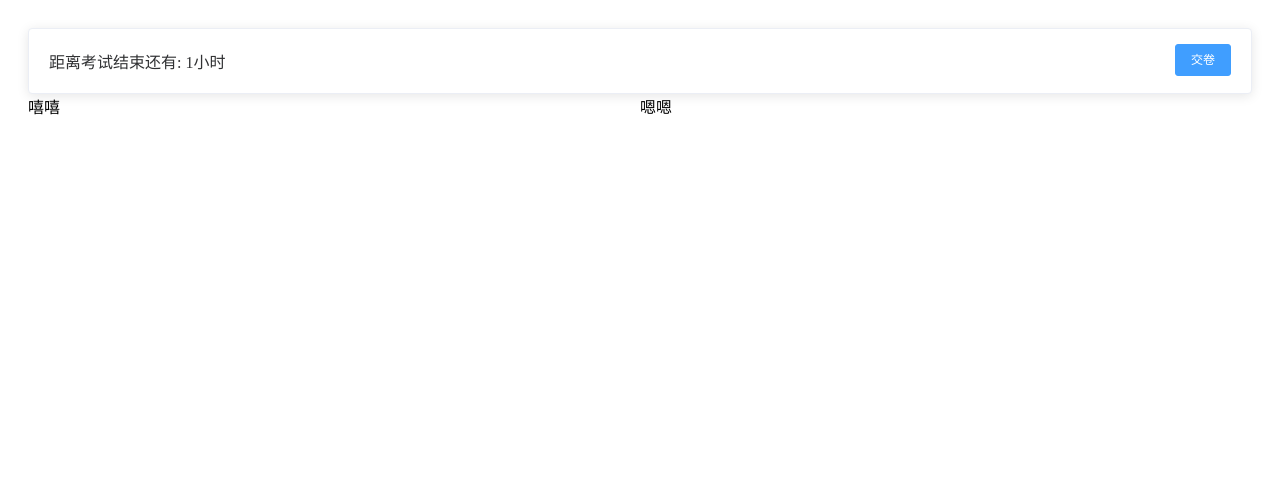
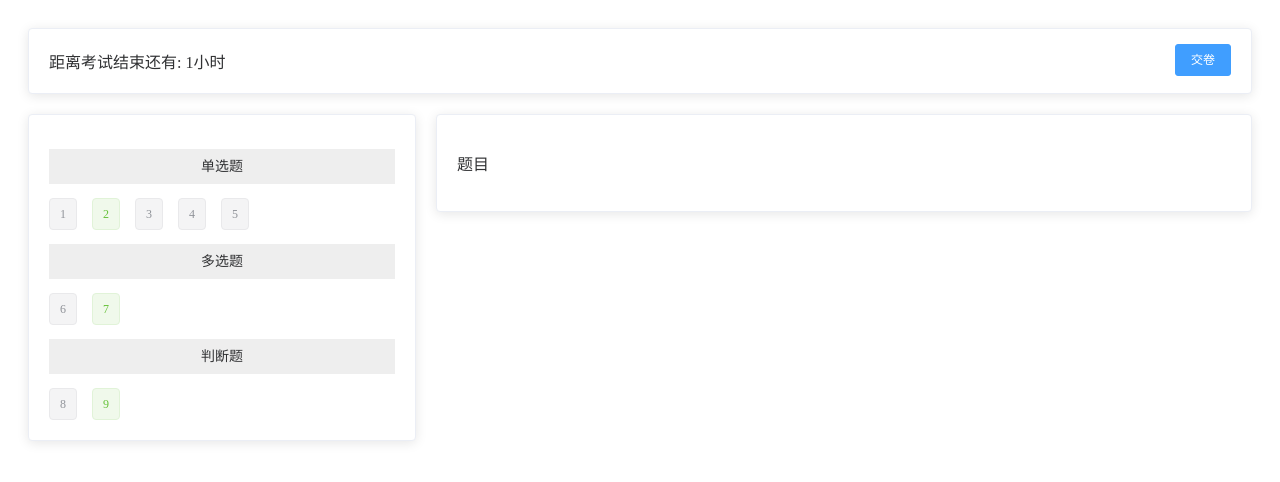
Before and after one commit to hhdyhaha/exam-sys, a Vue app: page /online/OlineExam/CommonExam in a window 1280 px wide. Shown: the top 482 px of the page. Built offline with nearby package versions, Linux system fonts and the light colour scheme; no server answers.

Commit message:
试卷左边选择题目样式完成

```diff
--- a/src/components/CommonExam.vue
+++ b/src/components/CommonExam.vue
@@ -5,40 +5,63 @@
       <el-col :span="24">
 
         <el-card shadow="always">
-          <!-- <div class="exam-title">
-            <div class="l-header"><span>距离考试结束还有: 1小时</span></div>
-            <div class="r-header">
-              <el-button
-                class="submitExam"
-                type="primary"
-                size="small"
-              >交卷</el-button>
-            </div>
-          </div> -->
-
           <span>距离考试结束还有: 1小时</span>
-
           <el-button
             class="submitExam"
             type="primary"
             size="small"
             style="float:right ;margin-top:-5px"
-
           >交卷</el-button>
-
         </el-card>
 
       </el-col>
     </el-row>
     <!-- 一行两列 -->
     <el-row>
-      <el-col :span="12">
-        <div class="grid-content bg-purple">
-          嘻嘻
+      <el-col :span="8">
+        <div class="l-main">
+          <!-- 卡片 -->
+          <el-card
+            class="box-card"
+            shadow="always"
+          >
+            <!-- 单选题 -->
+            <p class="card-title">单选题</p>
+            <div class="tags">
+              <el-tag type="info">1</el-tag>
+              <el-tag type="success">2</el-tag>
+              <el-tag type="info">3</el-tag>
+              <el-tag type="info">4</el-tag>
+              <el-tag type="info">5</el-tag>
+            </div>
+
+            <!-- 多选题 -->
+            <p class="card-title">多选题</p>
+            <div class="tags">
+              <el-tag type="info">6</el-tag>
+              <el-tag type="success">7</el-tag>
+            </div>
+
+            <!-- 判断题 -->
+            <p class="card-title">判断题</p>
+            <div class="tags">
+              <el-tag type="info">8</el-tag>
+              <el-tag type="success">9</el-tag>
+            </div>
+          </el-card>
+
         </div>
       </el-col>
-      <el-col :span="12">
-        <div class="grid-content bg-purple-light">嗯嗯</div>
+      <el-col :span="16">
+        <div class="r-main">
+          <!-- 卡片 -->
+          <el-card
+            class="box-card"
+            shadow="always"
+          >
+            <p>题目</p>
+          </el-card>
+        </div>
       </el-col>
     </el-row>
   </div>
@@ -52,16 +75,26 @@ export default {};
 .CommonExam {
   padding: 20px;
 }
-.exam-title {
-  display: flex;
-  height: 20px;
-  flex-direction: row;
-  justify-content: space-between;
-  .r-header {
-    display: flex;
-    flex-direction: row;
-    justify-content: center;
-    align-self: center;
+.l-main {
+  padding: 20px 20px 20px 0px;
+}
+.r-main {
+  padding: 20px 0px 20px 0px;
+}
+.card-title {
+  background: #eee;
+  line-height: 35px;
+  text-align: center;
+  font-size: 14px;
+}
+
+.tags {
+  padding: 0px 20px 20px 0px;
+  padding-bottom: 0px;
+  // cursor 属性规定要显示的光标的类型（形状）。
+  .el-tag {
+    margin-right: 15px;
+    cursor: pointer;
   }
 }
 </style>
```
